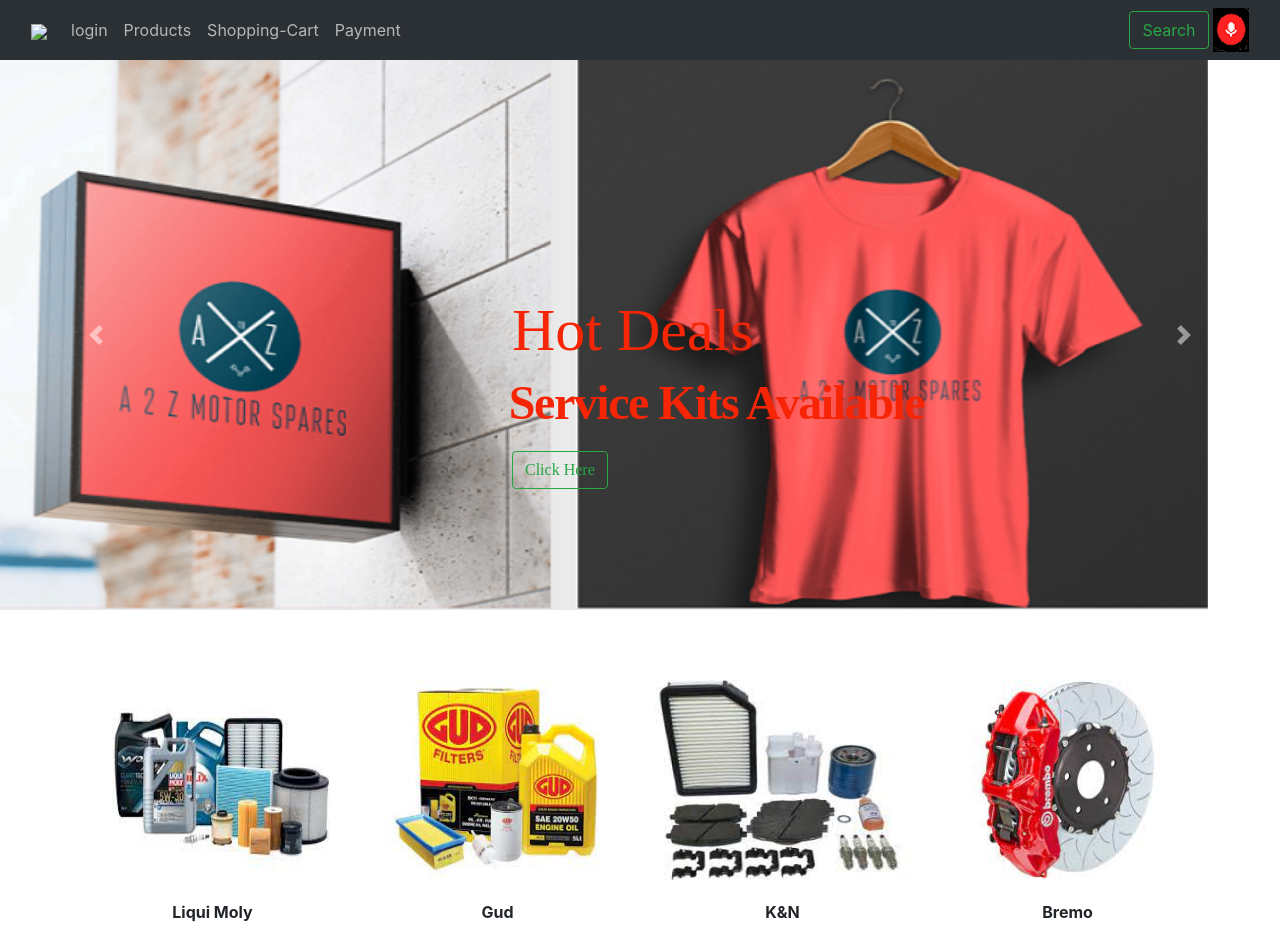
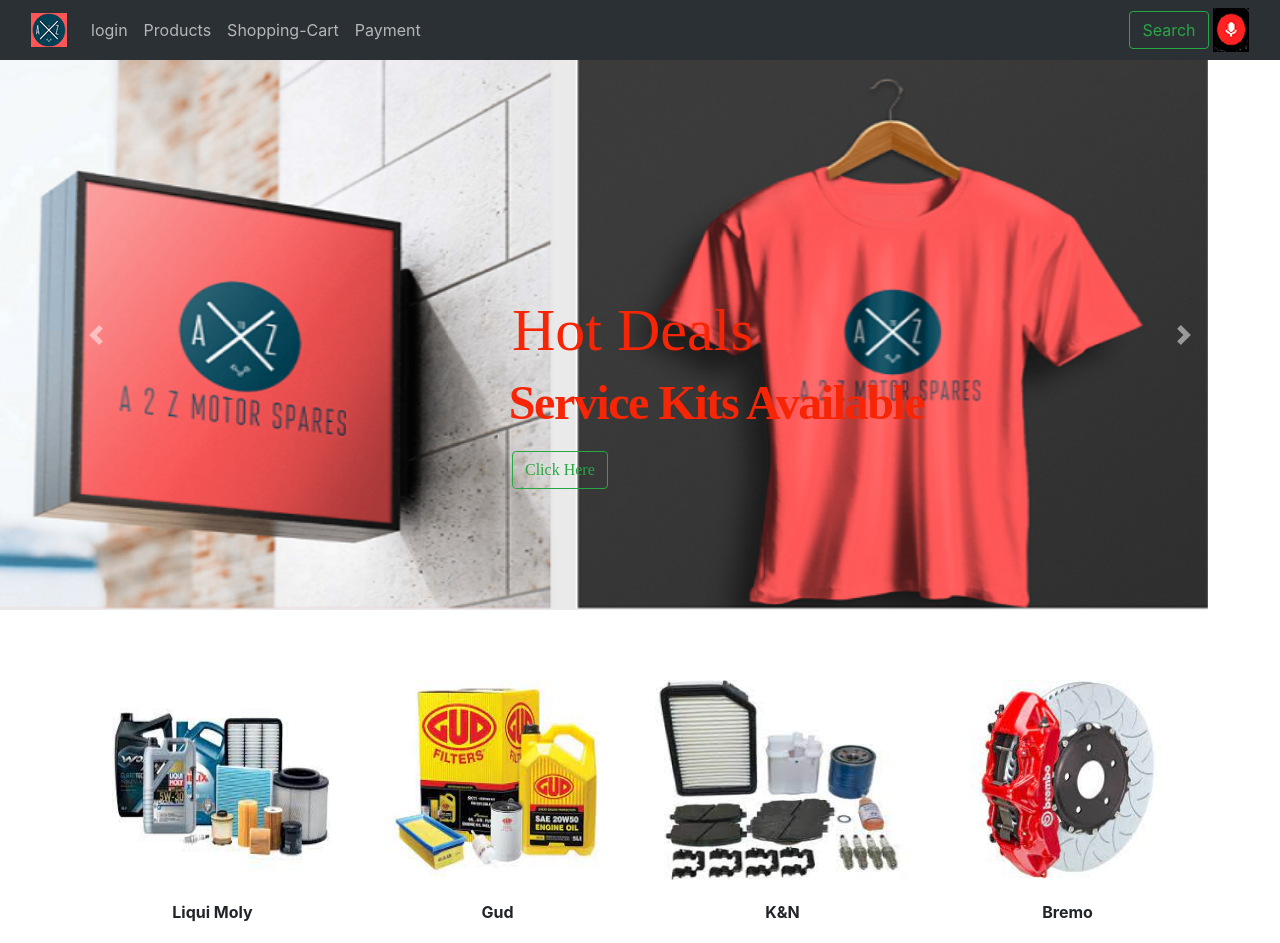
Before and after one commit to reddyk6/A-Z-Spares, a plain HTML site: page index.html in a window 1280 px wide. Shown: the top 943 px of the page. Drawn offline with nearby package versions, Linux system fonts and the light colour scheme; files whose address does not match are found by name.

Commit message:
Update index.html

```diff
--- a/index.html
+++ b/index.html
@@ -60,7 +60,7 @@
     <nav class="navbar navbar-expand-lg bg-body-tertiary" data-bs-theme="dark">
     <div class="container-fluid">
       <a href="/A-Z Spares/Index.html">
-      <img src="/A-Z Spares/images/a-z logo 3.png"></a>
+      <img src="/images/a-z logo 3.png"></a>
       <button class="navbar-toggler" type="button" data-bs-toggle="collapse" data-bs-target="#navbarScroll"  aria-controls="navbarScroll" aria-expanded="false" aria-label="Toggle navigation">-->
       <span class="navbar-toggler-icon"></span>
       </button>
```
